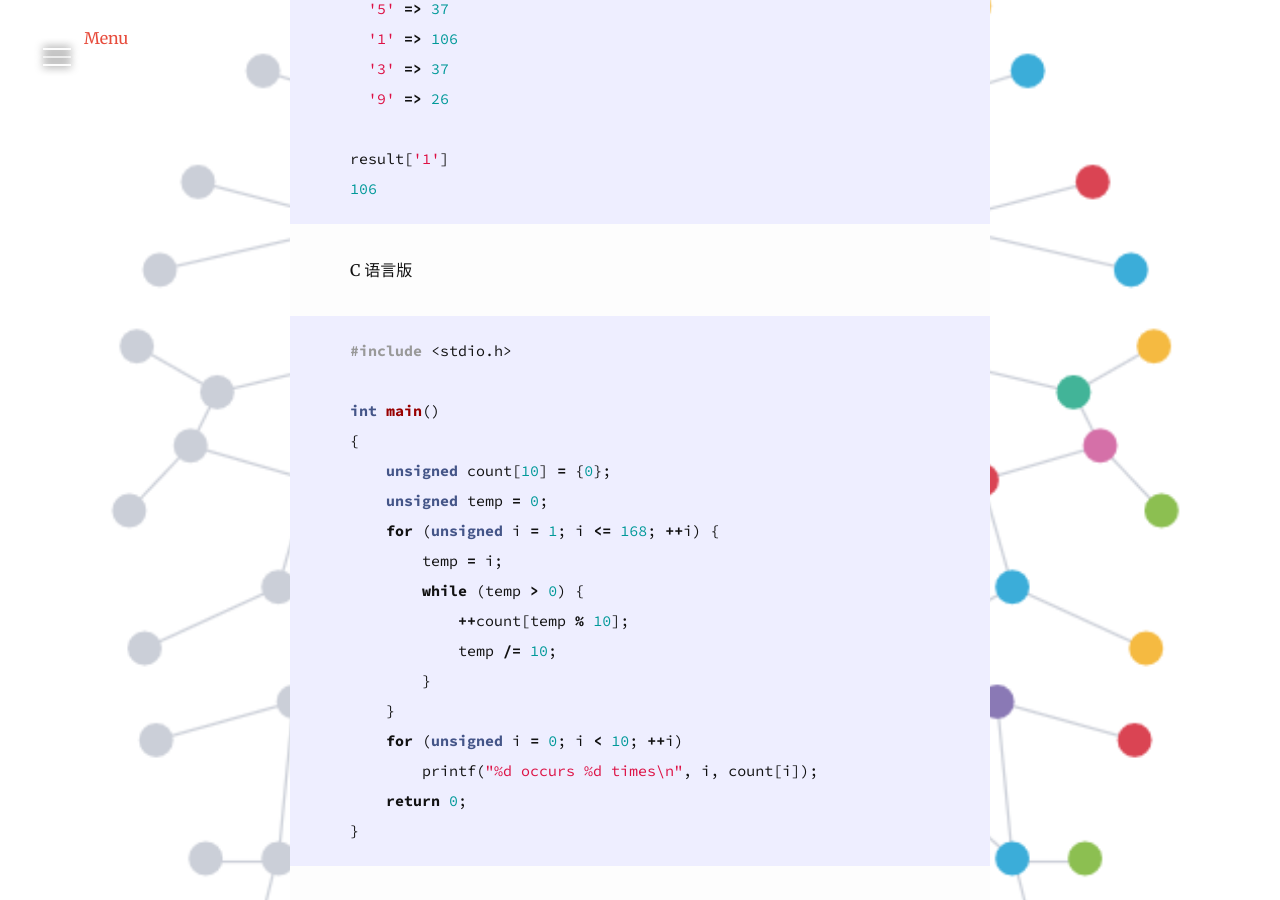
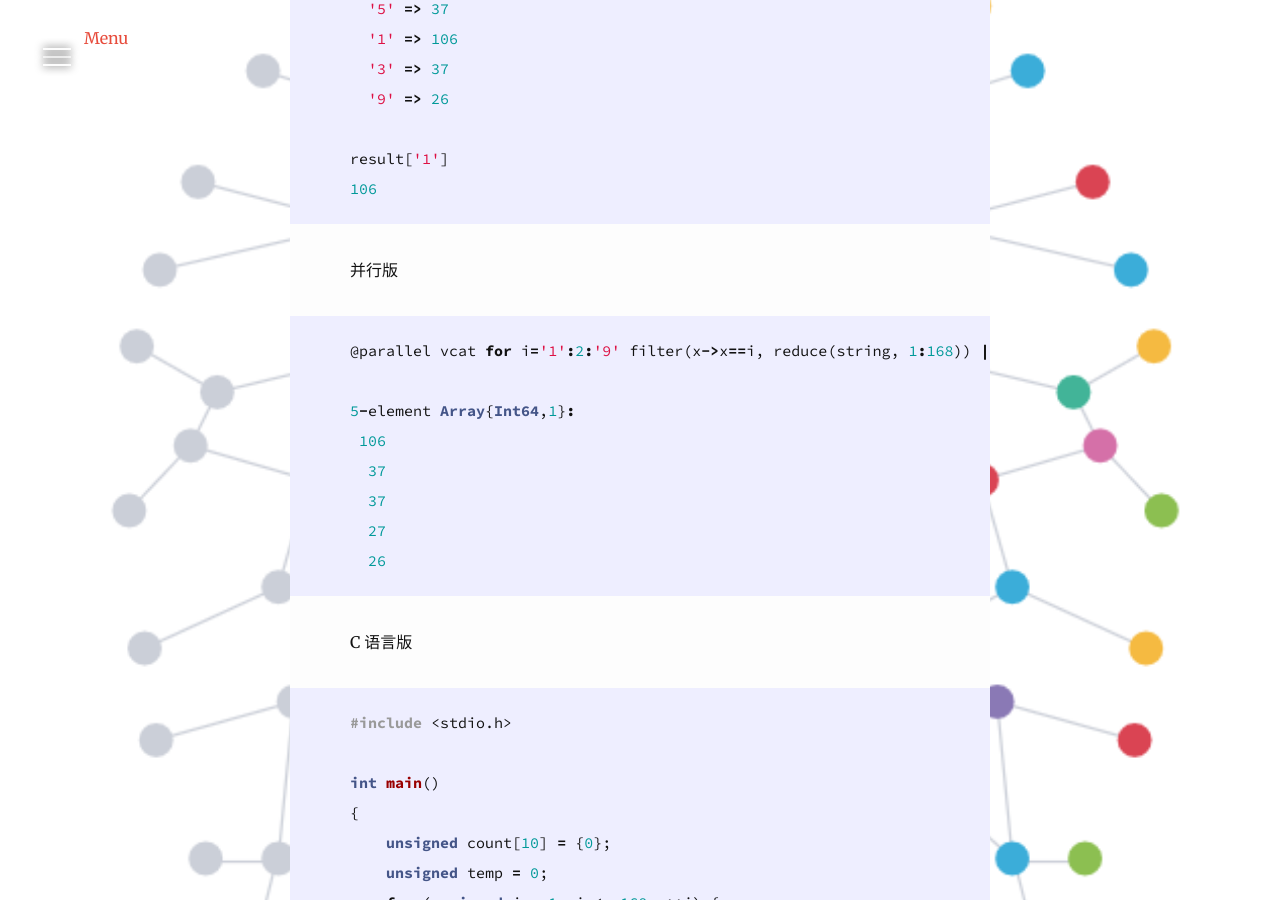
Before and after one commit to quxiaofeng/MachineLearningWithJulia.jl, a Jekyll site: the page built from _posts/2015-01-09-julia-basics.md, in a window 1280 px wide and 900 px high, scrolled down 11293 px. Built offline with Jekyll 4.4.1, drawn with Linux system fonts in a browser that asks for light colours; nearby versions of some CDN libraries; comment, search, counter and statistics services are not loaded.

Commit message:
Updated the basics
Signed-off-by: Xiaofeng QU <xiaofeng.qu.hk@ieee.org>

```diff
--- a/_posts/2015-01-09-julia-basics.md
+++ b/_posts/2015-01-09-julia-basics.md
@@ -284,6 +284,19 @@ result['1']
 106
 {% endhighlight %}
 
+并行版
+
+{% highlight julia %}
+@parallel vcat for i='1':2:'9' filter(x->x==i, reduce(string, 1:168)) |> length end
+
+5-element Array{Int64,1}:
+ 106
+  37
+  37
+  27
+  26
+{% endhighlight %}
+
 C 语言版
 
 {% highlight c %}
```
